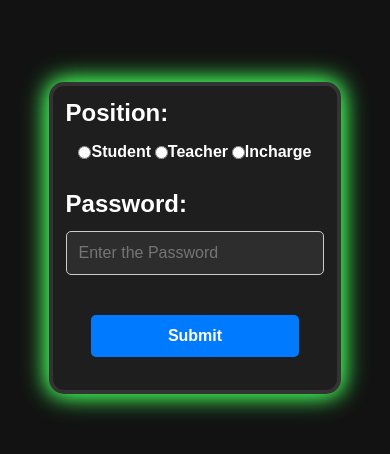
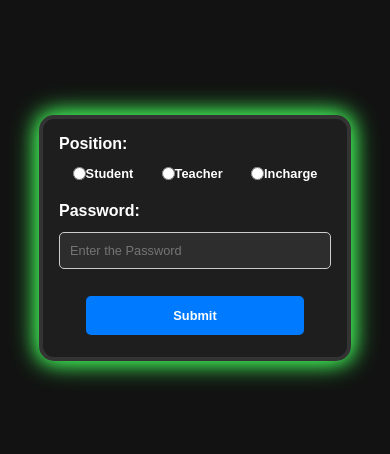
Before and after one commit to logesh-newcoder/lad_l, a plain HTML site: page index.html in a window 390 px wide. Shown: the part 184-638 px from the top of the page. Drawn offline with Linux system fonts and the light colour scheme.

Commit message:
Update s1.css

```diff
--- a/s1.css
+++ b/s1.css
@@ -1,14 +1,12 @@
-/* Global Reset */
 * {
     margin: 0;
     padding: 0;
     box-sizing: border-box;
 }
 
-/* Body Styling */
 body {
     font-family: Arial, sans-serif;
-    background-color: #121212; /* Dark background */
+    background-color: #121212;
     color: white;
     margin: 0;
     padding: 0;
@@ -19,18 +17,16 @@ body {
     height: 100vh;
 }
 
-/* Form Styling */
 .form {
     background-color: #1e1e1e;
     border: 4px solid #333333;
-    width: 30%;
+    width: 50%;
     padding: 1.5rem;
     border-radius: 15px;
     box-shadow: 0 0 15px rgba(255, 255, 255, 0.2);
     animation: glowingBox 3s infinite alternate;
 }
 
-/* Glowing Effect for Form */
 @keyframes glowingBox {
     0% {
         box-shadow: 0 0 10px #ff6f61, 0 0 20px #ff6f61;
@@ -43,13 +39,12 @@ body {
     }
 }
 
-/* Label Styling */
 .form label {
     font-weight: bold;
     color: #ffffff;
     display: block;
     margin-bottom: 0.8rem;
-    font-size: 1.5rem;
+    font-size: 2rem;
 }
 
 /* Position Radio Buttons Styling */
@@ -63,40 +58,37 @@ body {
 }
 
 .form .position label {
-    font-size: 1.2rem;
+    font-size: 1.5rem;
     display: flex;
     align-items: center;
 }
 
-/* Input Fields Styling */
 .form input[type="password"],
 .form input[type="submit"] {
     width: 100%;
-    padding: 12px;
-    margin-bottom: 20px;
+    padding: 10px;
+    margin-bottom: 0.8rem;
     border: 1px solid #cccccc;
     border-radius: 5px;
-    font-size: 1.2rem;
+    font-size: 1rem;
     transition: 0.3s ease;
-    background: #2d2d2d; /* Darker input fields */
+    background: #2d2d2d;
     color: white;
 }
 
-/* Glowing Effect for Input Fields on Focus */
 .form input[type="password"]:focus,
 .form input[type="submit"]:focus {
     border-color: #ff6f61;
     box-shadow: 0 0 10px #ff6f61;
 }
 
-/* Submit Button Styling */
 .form input[type="submit"] {
-    width: 80%; /* Set to 80% of the form width */
-    margin: 20px auto; /* Center align the button */
-    display: block; /* Ensure the button is block-level for centering */
+    width: 80%;
+    margin: 20px auto;
+    display: block;
     padding: 12px;
     border-radius: 5px;
-    font-size: 1.2rem;
+    font-size: 1rem;
     background-color: #007bff;
     color: white;
     font-weight: bold;
@@ -105,27 +97,30 @@ body {
     transition: background-color 0.3s ease, transform 0.3s ease;
 }
 
-/* Submit Button Hover Effect */
 .form input[type="submit"]:hover {
     background-color: #0056b3;
     transform: scale(1.05);
     box-shadow: 0 0 15px #ff6f61, 0 0 30px #ff6f61;
 }
 
-/* Position Radio Buttons Animation */
 .form .position input[type="radio"] {
     transition: background-color 0.3s ease;
 }
 
-/* Responsive Design for Medium Screens */
 @media (min-width: 521px) and (max-width: 1250px) {
+
     .form {
-        width: 40%;
-        padding: 1.2rem;
+        width: 70%;
+        padding: 1.3rem;
     }
 
     .form label {
-        font-size: 1.8rem;
+        font-size: 1.6rem;
+    }
+
+    .form .position {
+        width: 90%;
+        margin: 0.7rem auto;
     }
 
     .form .position label {
@@ -134,27 +129,45 @@ body {
 
     .form input[type="password"],
     .form input[type="submit"] {
-        font-size: 1.5rem;
+        margin-bottom: 0.8rem;
+        font-size: 1.4rem;
     }
+
+    .form input[type="submit"] {
+        font-size: 1.2rem;
+    }
+
 }
 
 /* Responsive Design for Mobile View */
 @media (max-width: 520px) {
+
     .form {
-        width: 75%;
-        padding: 0.8rem;
+        width: 80%;
+        padding: 1rem;
     }
 
     .form label {
-        font-size: 1.5rem;
+        font-size: 1rem;
+    }
+
+    .form .position {
+        width: 90%;
+        margin: 0.5rem auto;
     }
 
     .form .position label {
-        font-size: 1rem;
+        font-size: 0.8rem;
     }
 
     .form input[type="password"],
     .form input[type="submit"] {
-        font-size: 1rem;
+        margin-bottom: 0.4rem;
+        font-size: 0.8rem;
     }
+
+    .form input[type="submit"] {
+        font-size: 0.8rem;
+    }
+
 }
```
